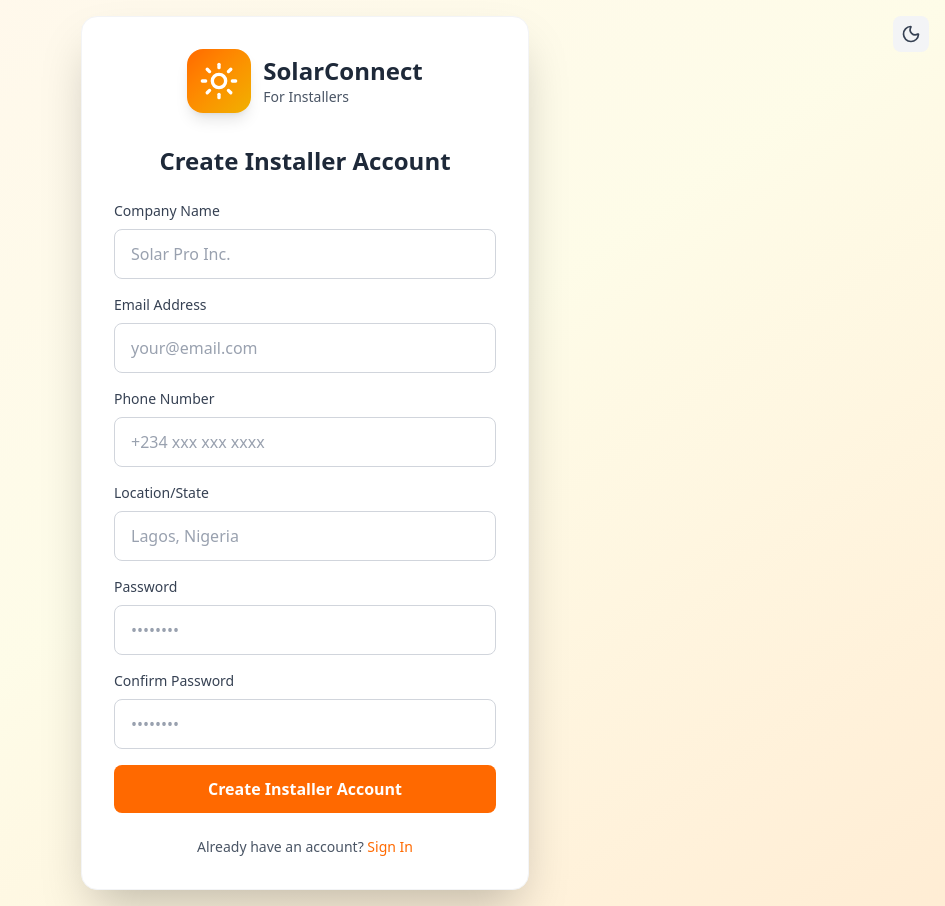
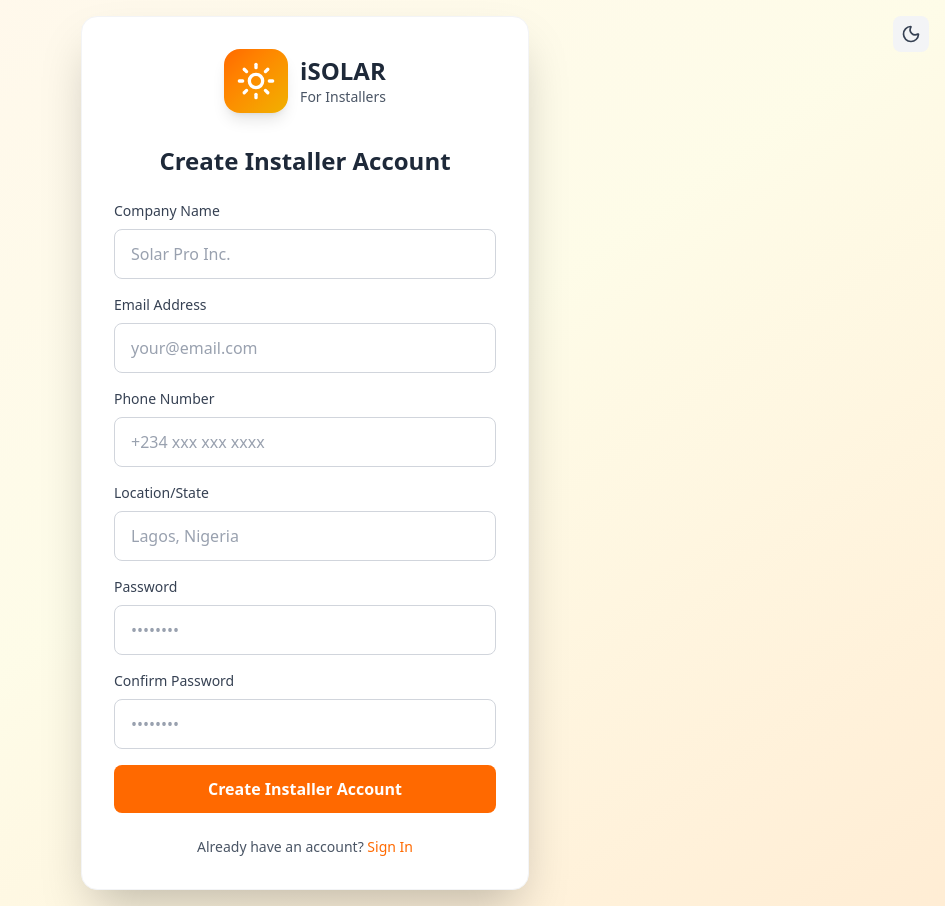
Before and after one commit to Ikechukwu001/survive, a React (Vite) app: page /signup/installer in a window 1280 px wide. Shown: the whole page, without its empty margins (335-1280 px from the left). Built offline with nearby package versions, Linux system fonts and the light colour scheme; no server answers; the HTML template or start-up script is replaced by a standard one.

Commit message:
Change the name to isolar

```diff
--- a/index.html
+++ b/index.html
@@ -1,10 +1,10 @@
 <!doctype html>
 <html lang="en">
   <head>
-    <meta charset="UTF-8" />
-    <link rel="icon" type="image/svg+xml" href="/vite.svg" />
-    <meta name="viewport" content="width=device-width, initial-scale=1.0" />
-    <title>Survive with 10k</title>
+    <meta charset="UTF-8" >
+    <link rel="icon" type="image/svg+xml" href="/vite.svg" >
+    <meta name="viewport" content="width=device-width, initial-scale=1.0" >
+    <title>iSOLAR</title>
   </head>
   <body>
     <div id="root"></div>
--- a/src/Pages/SignupClient.jsx
+++ b/src/Pages/SignupClient.jsx
@@ -128,7 +128,7 @@ export default function SignupClient() {
             <Sun className="w-10 h-10 text-white" />
           </div>
           <div>
-            <h1 className="text-2xl font-bold text-gray-800 dark:text-gray-100">SolarConnect</h1>
+            <h1 className="text-2xl font-bold text-gray-800 dark:text-gray-100">iSOLAR</h1>
             <p className="text-sm text-gray-600 dark:text-gray-400">For Clients</p>
           </div>
         </div>
--- a/src/Pages/SignupInstaller.jsx
+++ b/src/Pages/SignupInstaller.jsx
@@ -73,7 +73,7 @@ export default function SignupInstaller() {
             <Sun className="w-10 h-10 text-white" />
           </div>
           <div>
-            <h1 className="text-2xl font-bold text-gray-800 dark:text-gray-100">SolarConnect</h1>
+            <h1 className="text-2xl font-bold text-gray-800 dark:text-gray-100">iSOLAR</h1>
             <p className="text-sm text-gray-600 dark:text-gray-400">For Installers</p>
           </div>
         </div>
```
